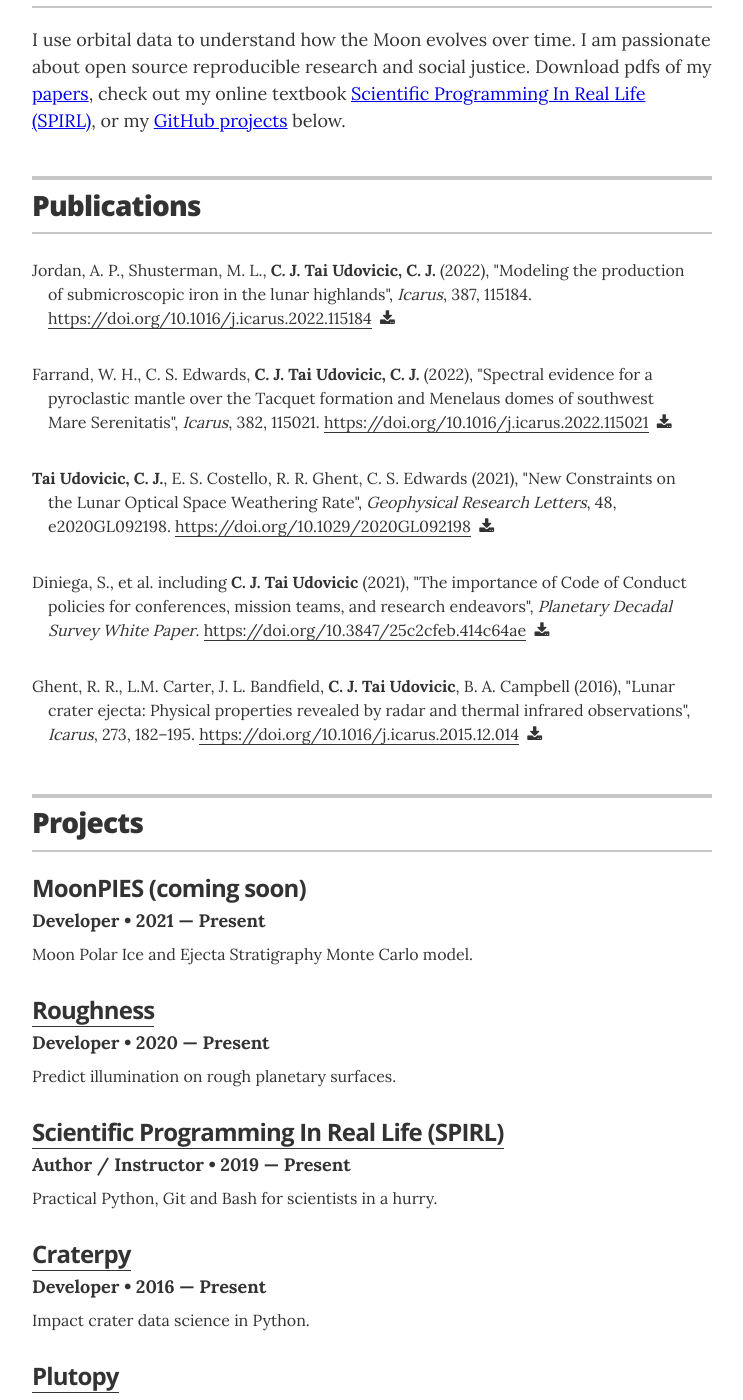
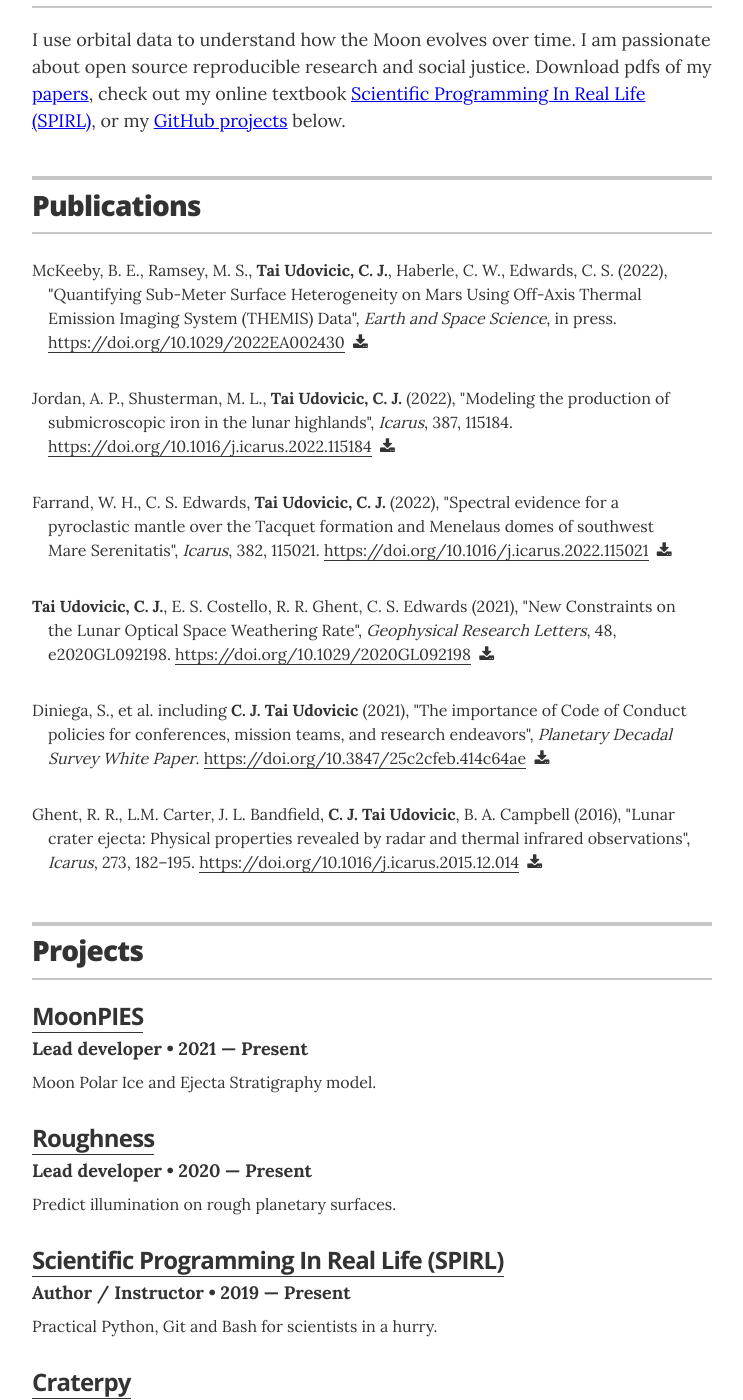
Before and after one commit to cjtu/cjtu.github.io, a Jekyll site: the page built from index.html, in a window 1280 px wide and 1400 px high, scrolled down 462 px. Shown: the whole window, without its empty margins (268-1011 px from the left). Built offline with Jekyll 4.4.1, drawn with Linux system fonts in a browser that asks for light colours; some of the changed text lies outside the part shown.

Commit message:
Add preprint

```diff
--- a/_data/projects.yml
+++ b/_data/projects.yml
@@ -1,12 +1,12 @@
 # Projects
-- project: MoonPIES (coming soon)
-  role: Developer
+- project: MoonPIES
+  role: Lead developer
   duration: 2021 &mdash; Present
-  # url: "https://cjtu.github.io/moonpies"
-  description: Moon Polar Ice and Ejecta Stratigraphy Monte Carlo model.
+  url: "https://github.com/cjtu/moonpies"
+  description: Moon Polar Ice and Ejecta Stratigraphy model.
 
 - project: Roughness
-  role: Developer
+  role: Lead developer
   duration: 2020 &mdash; Present
   url: "https://github.com/NAU-PIXEL/roughness"
   description: Predict illumination on rough planetary surfaces.
@@ -18,13 +18,13 @@
   description: Practical Python, Git and Bash for scientists in a hurry.
 
 - project: Craterpy
-  role: Developer
+  role: Lead developer
   duration: 2016 &mdash; Present
   url: "https://github.com/cjtu/craterpy"
   description: Impact crater data science in Python.
 
 - project: Plutopy
-  role: Developer / Open source advocate
+  role: Open source advocate
   duration: 2018
   url: "https://github.com/cjtu/plutopy"
   description: Learn Git and GitHub the hands-on way.
--- a/_data/publications.yml
+++ b/_data/publications.yml
@@ -1,6 +1,14 @@
 # Publications
+- title: 'Quantifying Sub-Meter Surface Heterogeneity on Mars Using Off-Axis Thermal Emission Imaging System (THEMIS) Data'
+  authors: 'McKeeby, B. E., Ramsey, M. S., <b>Tai Udovicic, C. J.</b>, Haberle, C. W., Edwards, C. S.'
+  journal: Earth and Space Science
+  volume: in press
+  year: 2022
+  doi: https://doi.org/10.1029/2022EA002430
+  pdf: 'pdfs/McKeeby_et_al_2022_preprint.pdf'
+
 - title: 'Modeling the production of submicroscopic iron in the lunar highlands'
-  authors: 'Jordan, A. P., Shusterman, M. L., <b>C. J. Tai Udovicic, C. J.</b>'
+  authors: 'Jordan, A. P., Shusterman, M. L., <b>Tai Udovicic, C. J.</b>'
   journal: Icarus
   volume: 387
   year: 2022
@@ -9,7 +17,7 @@
   pdf: 'pdfs/Jordan_et_al_2022_Icarus.pdf'
 
 - title: 'Spectral evidence for a pyroclastic mantle over the Tacquet formation and Menelaus domes of southwest Mare Serenitatis'
-  authors: 'Farrand, W. H., C. S. Edwards, <b>C. J. Tai Udovicic, C. J.</b>'
+  authors: 'Farrand, W. H., C. S. Edwards, <b>Tai Udovicic, C. J.</b>'
   journal: Icarus
   volume: 382
   year: 2022
```
Also changed, not shown: 1 other file.
